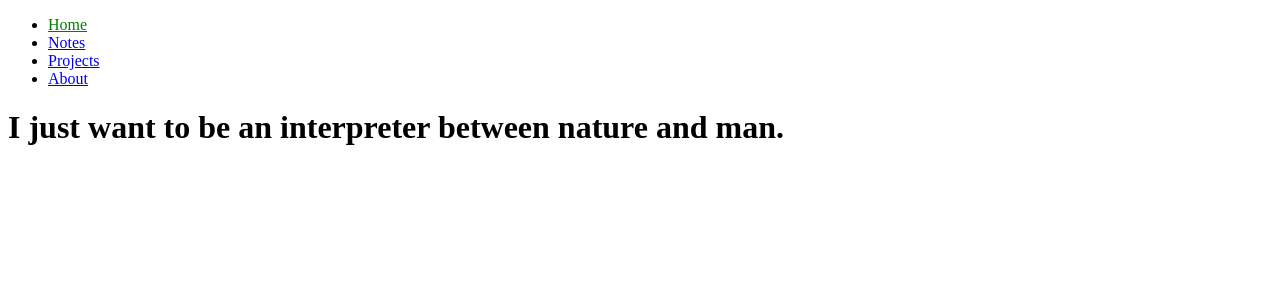
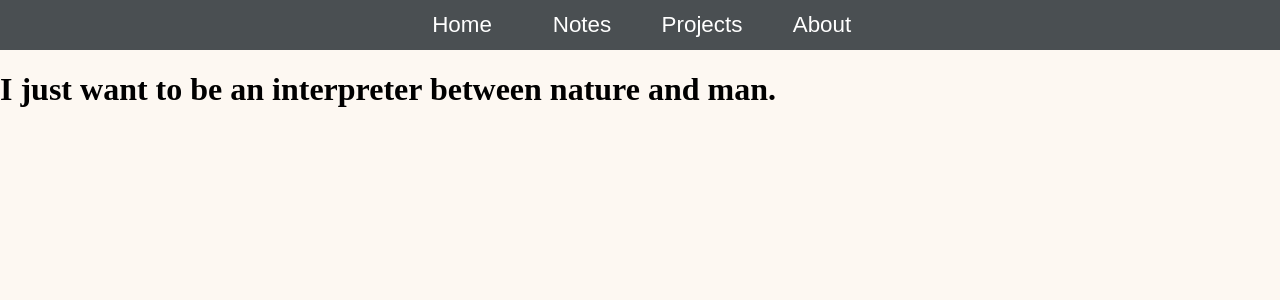
Before and after one commit to rachelhuls/rachelhuls.github.io, a Jekyll site: the page built from index.html, in a window 1280 px wide. Shown: the top 300 px of the page. Built offline with Jekyll 4.4.1, drawn with Linux system fonts in a browser that asks for light colours.

Commit message:
Update main.scss

```diff
--- a/_sass/main.scss
+++ b/_sass/main.scss
@@ -49,3 +49,70 @@ Charcoal: #4A4F52
 Gray: #A9AEB2
 Olive: #7D7669
 */
+body {
+  margin: 0;
+  padding: 0;
+  background: #FDF8F2;
+}
+
+.nav ul {
+  list-style: none;
+  background-color: #4A4F52;
+  text-align: center;
+  padding: 0;
+  margin: 0;
+}
+.nav li {
+  font-family: 'Oswald', sans-serif;
+  font-size: 1.2em;
+  line-height: 40px;
+  height: 40px;
+  border-bottom: 1px solid #888;
+}
+
+.nav a {
+  text-decoration: none;
+  color: #fff;
+  display: block;
+  transition: .3s background-color;
+}
+
+.nav a:hover {
+  background-color: #A9AEB2;
+}
+
+.nav a.active {
+  background-color: #fff;
+  color: #444;
+  cursor: default;
+}
+
+@media screen and (min-width: 600px) {
+  .nav li {
+    width: 120px;
+    border-bottom: none;
+    height: 50px;
+    line-height: 50px;
+    font-size: 1.4em;
+  }
+
+  /* Option 1 - Display Inline */
+  .nav li {
+    display: inline-block;
+    margin-right: -4px;
+  }
+
+  /* Options 2 - Float
+  .nav li {
+    float: left;
+  }
+  .nav ul {
+    overflow: auto;
+    width: 600px;
+    margin: 0 auto;
+  }
+  .nav {
+    background-color: #444;
+  }
+  */
+}
```
